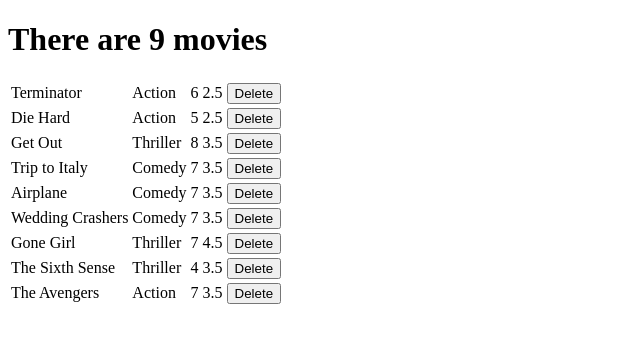
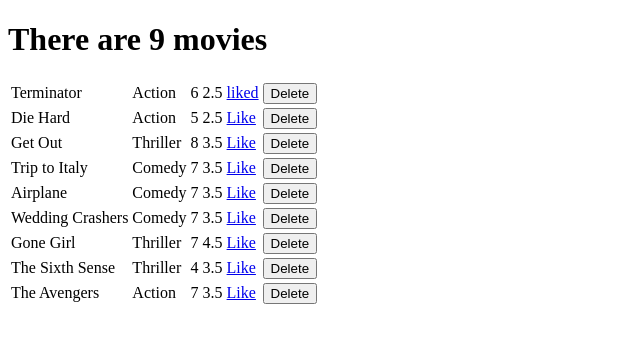
Before and after one commit to gerelmafaust/movies, a React (Create React App) app: page / in a window 1280 px wide. Shown: the top 342 px of the page, without its empty margins (0-640 px from the left). Built offline with nearby package versions, Linux system fonts and the light colour scheme.

Commit message:
add like component

```diff
--- /dev/null
+++ b/src/components/common/like.jsx
@@ -0,0 +1,14 @@
+import React, { Component } from "react";
+
+const Like = props => {
+  let string = "Like";
+  if (props.like) string = "liked";
+
+  return (
+    <a href="#" onClick={props.onClick}>
+      {string}
+    </a>
+  );
+};
+
+export default Like;
--- a/src/components/movie.jsx
+++ b/src/components/movie.jsx
@@ -1,12 +1,16 @@
 import React from "react";
+import Like from "./common/like";
 
-const Movie = ({ movie, onDelete }) => {
+const Movie = ({ movie, onDelete, onLike }) => {
   return (
     <tr>
       <td>{movie.title}</td>
       <td>{movie.genre.name}</td>
       <td>{movie.numberInStock}</td>
       <td>{movie.dailyRentalRate}</td>
+      <td>
+        <Like like={movie.like} onClick={onLike} />
+      </td>
       <td>
         <button onClick={onDelete}>Delete</button>
       </td>
--- a/src/components/movies.jsx
+++ b/src/components/movies.jsx
@@ -1,5 +1,5 @@
 import React, { Component } from "react";
-import { getMovies, deleteMovie } from "../services/fakeMovieService";
+import { getMovies } from "../services/fakeMovieService";
 import Header from "./header";
 import Movie from "./movie";
 
@@ -10,7 +10,13 @@ class Movies extends Component {
 
   handleDelete = movie => {
     const movies = this.state.movies.filter(m => m !== movie);
-    deleteMovie(movie._id);
+    this.setState({ movies });
+  };
+
+  handleLike = movie => {
+    const movies = [...this.state.movies];
+    const index = movies.indexOf(movie);
+    movies[index].like = !movies[index].like;
     this.setState({ movies });
   };
 
@@ -26,6 +32,7 @@ class Movies extends Component {
                   key={this.state.movies.indexOf(movie)}
                   movie={movie}
                   onDelete={() => this.handleDelete(movie)}
+                  onLike={() => this.handleLike(movie)}
                 />
               );
             })}
--- a/src/services/fakeMovieService.js
+++ b/src/services/fakeMovieService.js
@@ -7,7 +7,8 @@ const movies = [
     genre: { _id: "5b21ca3eeb7f6fbccd471818", name: "Action" },
     numberInStock: 6,
     dailyRentalRate: 2.5,
-    publishDate: "2018-01-03T19:04:28.809Z"
+    publishDate: "2018-01-03T19:04:28.809Z",
+    like: true
   },
   {
     _id: "5b21ca3eeb7f6fbccd471816",
```
